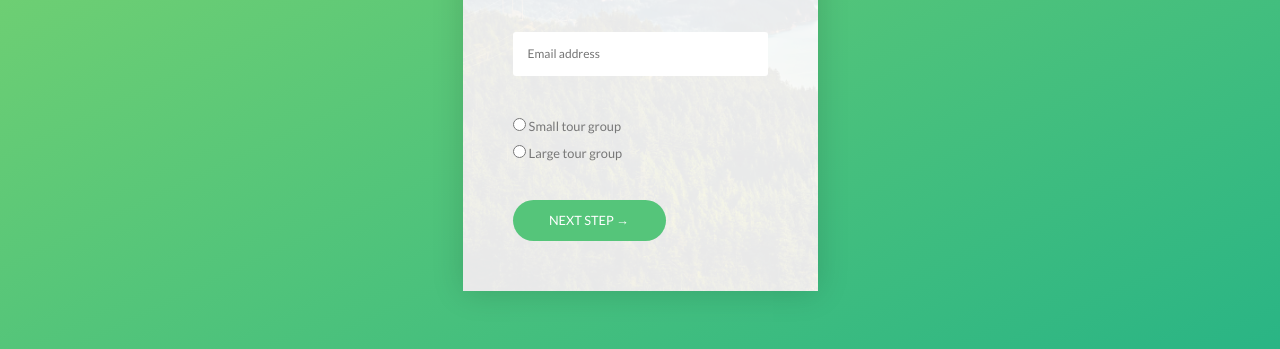
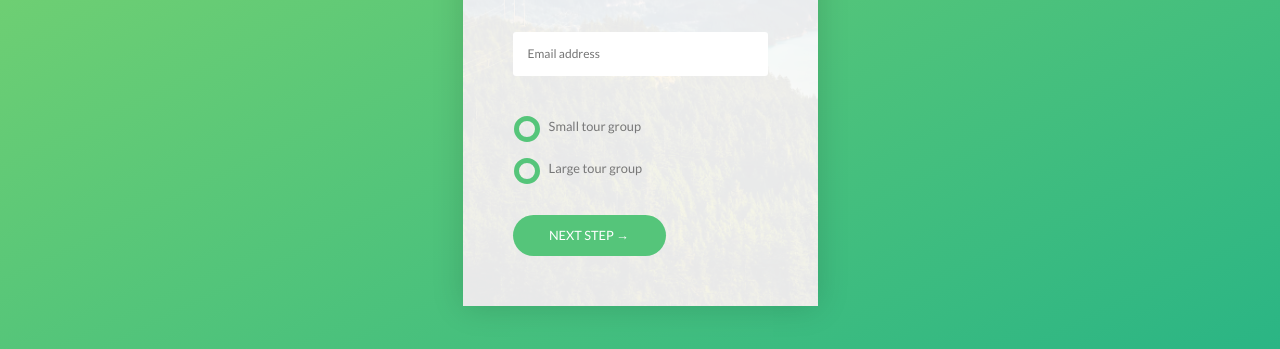
Before and after one commit to patriciarrsilva/Natours-web-page, a website: page index.html in a window 1280 px wide. Shown: the part 5691-6040 px from the top of the page. Drawn offline with Linux system fonts and the light colour scheme.

Commit message:
feat: adds styles to radio buttons

```diff
--- a/scss/_book-section.scss
+++ b/scss/_book-section.scss
@@ -1,12 +1,17 @@
 .book-section {
-  background-image: linear-gradient(to right bottom, $color-primary-light, $color-primary-dark);
+  background-image: linear-gradient(
+    to right bottom,
+    $color-primary-light,
+    $color-primary-dark
+  );
 
   &__container {
     padding: 80px 0;
   }
 
   &__form {
-    background-image: linear-gradient($color-white-trans, $color-white-trans), url(../img/nat-10.jpg);
+    background-image: linear-gradient($color-white-trans, $color-white-trans),
+      url(../img/nat-10.jpg);
     background-size: cover;
     box-shadow: $box-shadow-3;
     max-width: 355px;
@@ -32,8 +37,60 @@
   padding: 15px;
 }
 
-.radio__label {
-  font-size: 0.8rem;
+.radio {
+  margin-bottom: 15px;
+
+  &__button {
+    opacity: 0;
+    transform: translate(7px);
+
+    /*Hide the checkmark by default*/
+    & + label::after {
+      content: none;
+    }
+
+    /*Unhide the checkmark on the checked state*/
+    &:checked + label::after {
+      content: "";
+    }
+
+    /*Adding focus styles on the outer-box of the fake checkbox*/
+    &:focus + label::before {
+      outline: rgb(59, 153, 252) auto 5px;
+    }
+  }
+
+  &__label {
+    font-size: 0.8rem;
+    position: relative;
+    padding-left: 40px;
+    display: inline-block;
+    margin: 0;
+    left: -20px;
+
+    /*Outer-box*/
+    &::before {
+      content: "";
+      display: inline-block;
+      height: 16px;
+      width: 16px;
+      border: 5px solid $color-primary;
+      border-radius: 50%;
+      left: 5px;
+      position: absolute;
+    }
+
+    /*Checkmark*/
+    &::after {
+      content: "";
+      display: inline-block;
+      border: 6px solid $color-primary;
+      border-radius: 50%;
+      position: absolute;
+      left: 12px;
+      top: 6.5px;
+    }
+  }
 }
 
 .button-link--no-margin {
```
Also changed, not shown: css/style.css, 1 other file.
